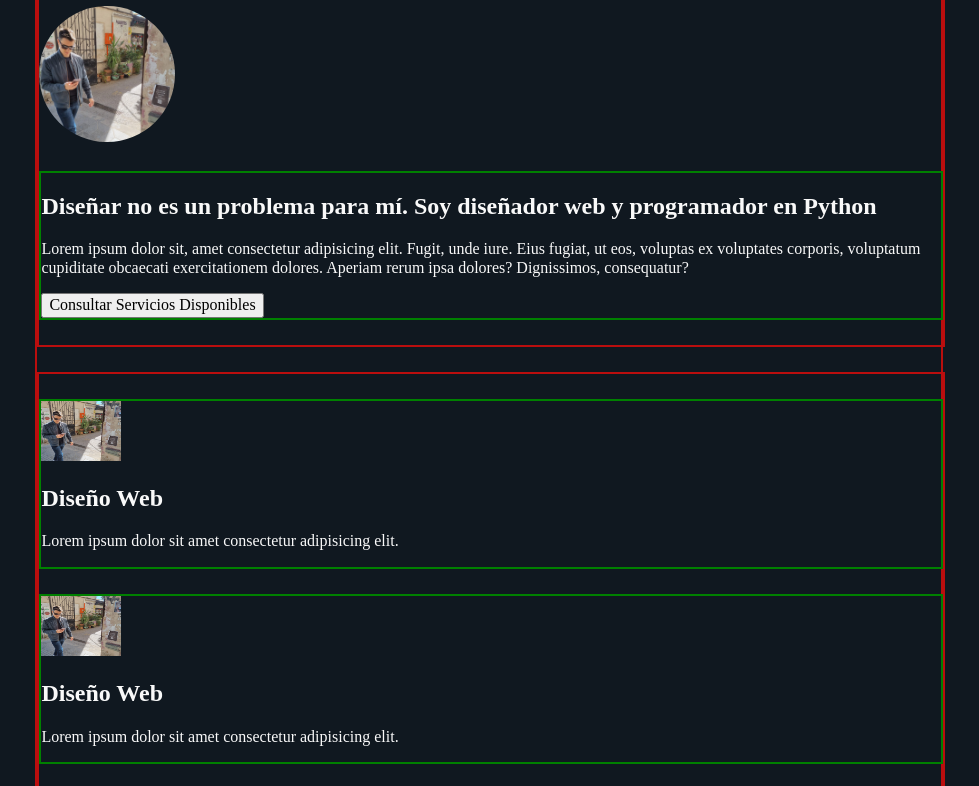
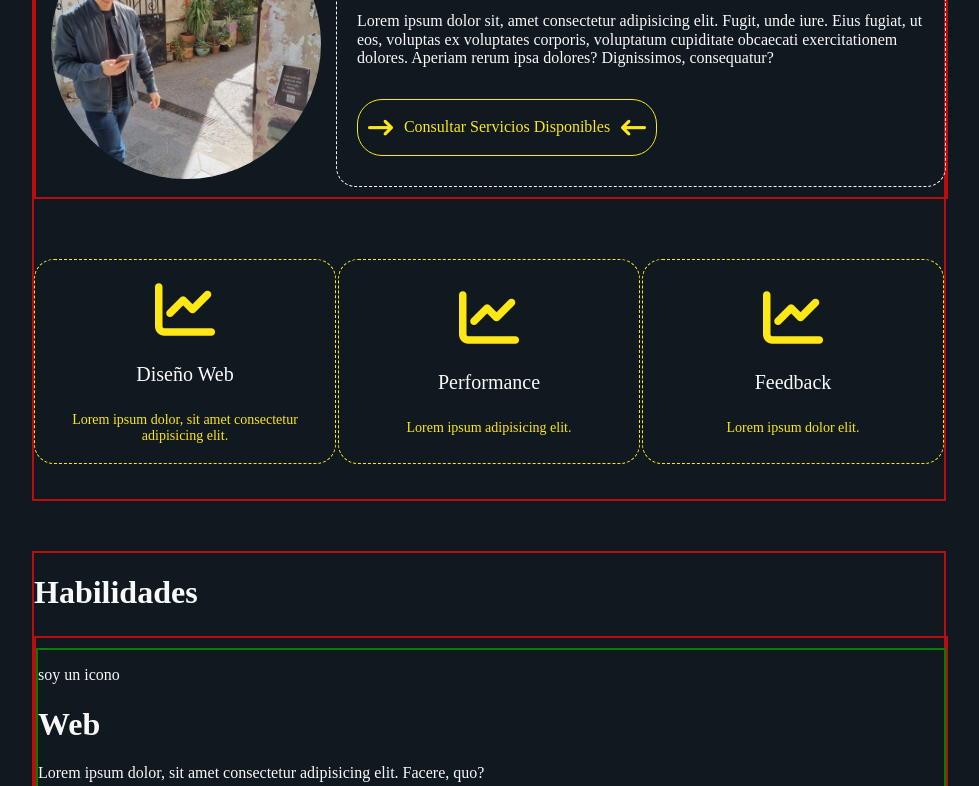
Before and after one commit to AdrianParodi/html-portfolio, a plain HTML site: page index.html in a window 1280 px wide. Shown: the part 610-1396 px from the top of the page, without its empty margins (151-1130 px from the left). Drawn offline with Linux system fonts and the light colour scheme.

Commit message:
Sección Sobre mi casi lista

```diff
--- a/css/style.css
+++ b/css/style.css
@@ -4,17 +4,21 @@ img{
     width: 80px;
 }
 
-.foto-sobre-mi{
-    height: 15%;
-    width: 15%;
+.foto-perfil{
     border-radius: 50%;
+    height: 270px;
+    width: 270px;
+    margin-right: 20px;
+    margin-left: 40px;
 }
 
-.foto-rostro{
+.foto-sobre-mi{
     border-radius: 50%;
-    height: 220px;
-    width: 220px;
+    height: 270px;
+    width: 270px;
+    margin-left: 15px;
 }
+
 
 /* Acá empiezan las que van definitivamente */
 :root{
@@ -72,9 +76,9 @@ nav{
     align-items: center;
 }
 
-.div-foto-rostro{
+/* .div-foto-rostro{
     height:100%;
-}
+} */
 
 .big-button{
     padding: 15px 40px;
@@ -84,6 +88,95 @@ nav{
     background-color: rgb(16,24,32);
     color: rgb(254,231,21);
     margin-right: 15px;
+}
+
+/* Seccion Sobre mi */
+.sobre-mi{
+    display:flex;
+    flex-direction: column;
+
+}
+
+.sobre-mi h1{
+    line-height: 16px;
+    margin: 8px 0px 0px 0px;
+}
+
+.sobre-mi-top{
+    display: flex;
+    align-items: center;
+    padding: 0px;
+}
+
+.div-borde-blanco{
+    display: flex;
+    flex-direction: column;
+    align-items: left;
+    justify-content: center;
+    border: 1px dashed rgb(249,249,249);
+    border-radius: 20px;
+    margin-left: 15px;
+    padding: 0px 0px 30px 20px;
+}
+
+.services-button{
+    display: flex;
+    justify-content: space-between;
+    align-items: center;
+    padding: 15px 10px;
+    border-radius: 25px;
+    width: 300px;
+    border: 1px solid rgb(254,231,21);
+    background-color: rgb(16,24,32);
+    color: rgb(254,231,21);
+    margin-right: 15px;
+    margin-top: 15px;
+}
+
+.flechas-icons{
+    font-size: 25px;
+}
+
+/* Subseccion con cuadros amarillos e imágenes */
+.destacados{
+    display: flex;
+    flex-direction: row;
+    justify-content: space-between;
+    align-items: center;
+    border: none;
+}
+
+.div-borde-amarillo-destacada{
+    display: flex;
+    flex-direction: column;
+    align-items: center;
+    justify-content: center;
+    text-align: center;
+    border: 1px dashed rgb(254,231,21);
+    border-radius: 20px;
+    padding: 10px 25px 5px 25px;
+    align-self: stretch;
+}
+
+.destacados p{
+    color: rgb(254,231,21);
+    font-size: 14px;
+    font-weight: 400;
+    width:250px;
+}
+
+.destacados i{
+    color: rgb(254,231,21);
+    font-size: 60px;
+    margin: 10px 0px;
+}
+
+.destacados h2{
+    margin: 10px;
+    font-size: 20px;
+    font-weight: 500;
+    line-height: 28px;
+    font-style: normal;
 }
 
 
@@ -96,5 +189,5 @@ section{
 
 div{
     border: 2px solid green;
-    margin: 25px 0px;
+    margin: 10px 0px;
 }
--- a/index.html
+++ b/index.html
@@ -4,8 +4,9 @@
     <meta charset="UTF-8">
     <meta name="viewport" content="width=device-width, initial-scale=1.0">
     <title>Tp 1 - Parodi</title>
+    <link rel="stylesheet" href="css/normalize.css">
     <link rel="stylesheet" href="css/style.css">
-    <link rel="stylesheet" href="css/normalize.css">
+    <link rel="stylesheet" href="https://cdnjs.cloudflare.com/ajax/libs/font-awesome/6.0.0-beta3/css/all.min.css">
 </head>
 
 <body>
@@ -39,41 +40,48 @@
             <button class="big-button">Contratarme</button>
             <button class="big-button">Sobre mi</button>
         </div>
-        <div class="div-foto-rostro">
-            <img class="foto-rostro" src="img/CV.png" alt="rostro del desarrollador">
-        </div>
+        <!-- <div class="div-foto-rostro"> -->
+            <img class="foto-perfil" src="img/CV.png" alt="rostro del desarrollador">
+        <!-- </div> -->
     </section>
 
     <!-- Seccion Sobre mi -->
-    <section>
+    <section class="sobre-mi">
         <!-- Subseccion con la foto y el cuadro de borde blanco -->
-        <section>
-            <h1>Sobre mi</h1>
+        <h1>Sobre mi</h1>
+        <section class="sobre-mi-top">
             <img class="foto-sobre-mi" src="img/Sobre mi.jpeg" alt="">
-            <div>
+            <div class= "div-borde-blanco">
                 <h2>Diseñar no es un problema para mí. Soy diseñador web y programador en Python</h2>
                 <p>Lorem ipsum dolor sit, amet consectetur adipisicing elit. Fugit, unde iure. Eius fugiat, ut eos, voluptas ex voluptates corporis, voluptatum cupiditate obcaecati exercitationem dolores. Aperiam rerum ipsa dolores? Dignissimos, consequatur?</p>
-                <button>Consultar Servicios Disponibles</button>
+                <button class="services-button">
+                    <i class="fa-solid fa-arrow-right-long flechas-icons"></i>
+                    Consultar Servicios Disponibles
+                    <i class="fa-solid fa-arrow-left-long flechas-icons"></i>
+                </button>
             </div>
         </section>
 
+
+
         <!-- Subseccion de los cuadros con borde amarillo e imagenes -->
-        <section>
-            <div>
-                <img src="img/sobre mi.jpeg" alt="">
+        <section class="destacados">
+            <div class="div-borde-amarillo-destacada">
+                <i class="fa-solid fa-chart-line"></i>
                 <h2>Diseño Web</h2>
-                <p>Lorem ipsum dolor sit amet consectetur adipisicing elit.</p>
+                <p>Lorem ipsum dolor, sit amet consectetur adipisicing elit. </p>
             </div>
 
-            <div>
-                <img src="img/sobre mi.jpeg" alt="">
-                <h2>Diseño Web</h2>
-                <p>Lorem ipsum dolor sit amet consectetur adipisicing elit.</p>
+            <div class="div-borde-amarillo-destacada">
+                <i class="fa-solid fa-chart-line"></i>
+                <h2>Performance</h2>
+                <p>Lorem ipsum  adipisicing elit.</p>
             </div>
-            <div>
-                <img src="img/sobre mi.jpeg" alt="">
-                <h2>Diseño Web</h2>
-                <p>Lorem ipsum dolor sit amet consectetur adipisicing elit.</p>
+
+            <div class="div-borde-amarillo-destacada">
+                <i class="fa-solid fa-chart-line"></i>
+                <h2>Feedback</h2>
+                <p>Lorem ipsum dolor elit.</p>
             </div>
         </section>
     </section>
```
